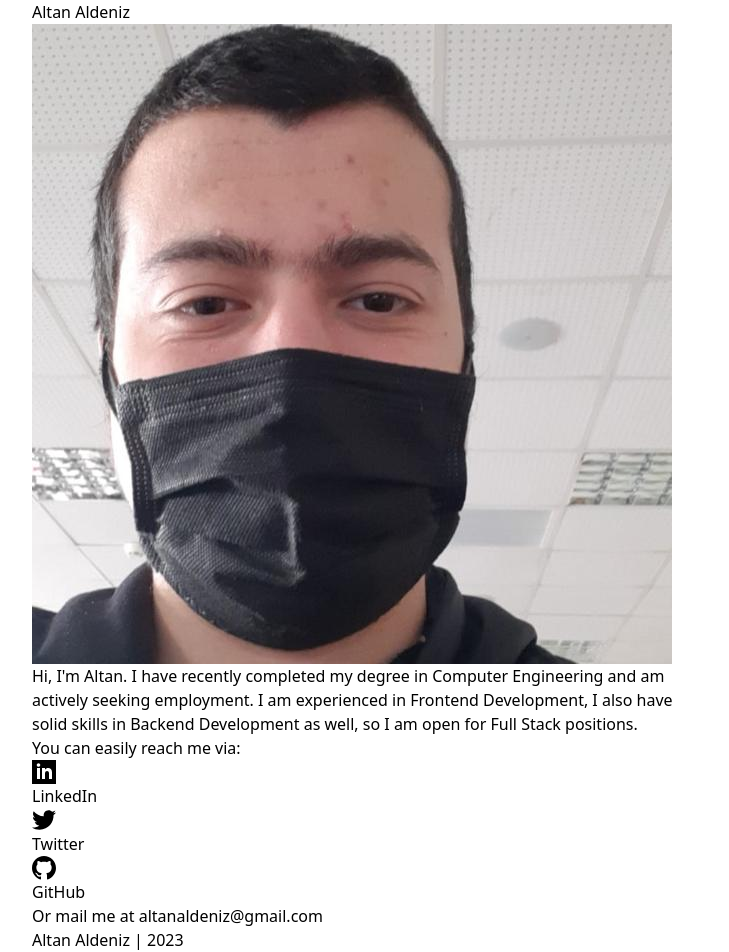
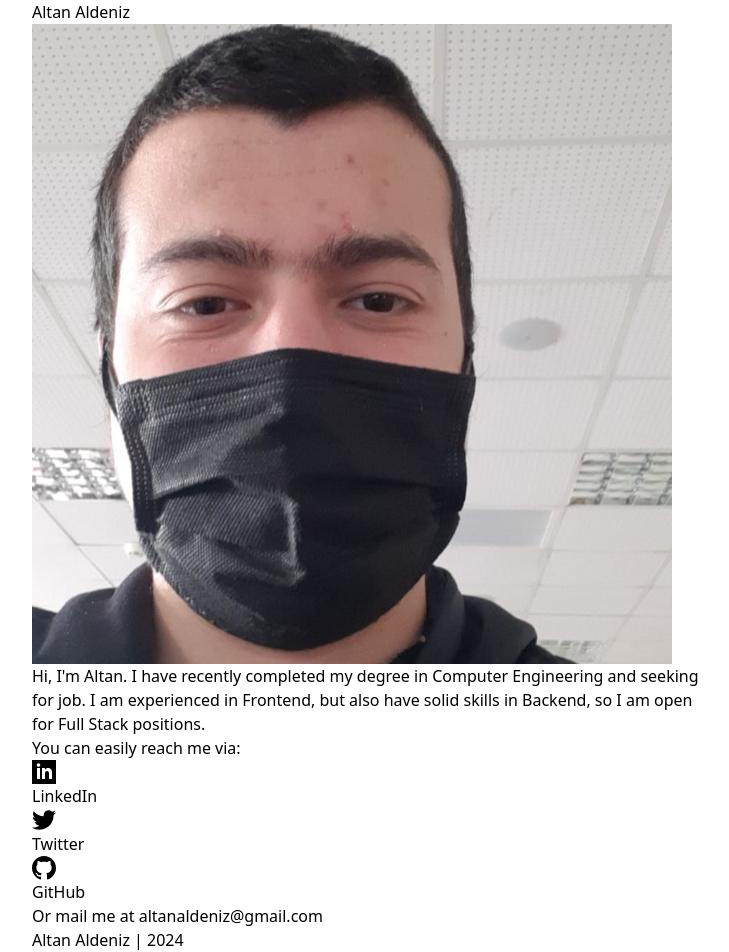
Before and after one commit to altanaldeniz/altanaldeniz.github.io, a Next.js app: page / in a window 1280 px wide. Shown: the whole page, without its empty margins (268-997 px from the left). Built offline with nearby package versions, Linux system fonts and the light colour scheme.

Commit message:
updated 2024

```diff
--- a/components/Footer.tsx
+++ b/components/Footer.tsx
@@ -8,7 +8,7 @@ const Footer = () => {
       >
         Altan Aldeniz
       </a>{' '}
-      | 2023
+      | 2024
     </footer>
   );
 };
--- a/pages/index.tsx
+++ b/pages/index.tsx
@@ -7,8 +7,8 @@ export default function Home() {
         </div>
         <div className="ml-6">
           <p>
-            Hi, I'm<span className="font-bold"> Altan.</span> I have recently completed my degree in Computer Engineering and am actively seeking employment.
-            I am experienced in Frontend Development, I also have solid skills in Backend Development as well, so I am open for Full Stack positions.
+            Hi, I'm<span className="font-bold"> Altan.</span> I have recently completed my degree in Computer Engineering and seeking for job.
+            I am experienced in Frontend, but also have solid skills in Backend, so I am open for Full Stack positions.
           </p>
           <p>You can easily reach me via:</p>
           <ul className="flex text-zinc-600">
```
